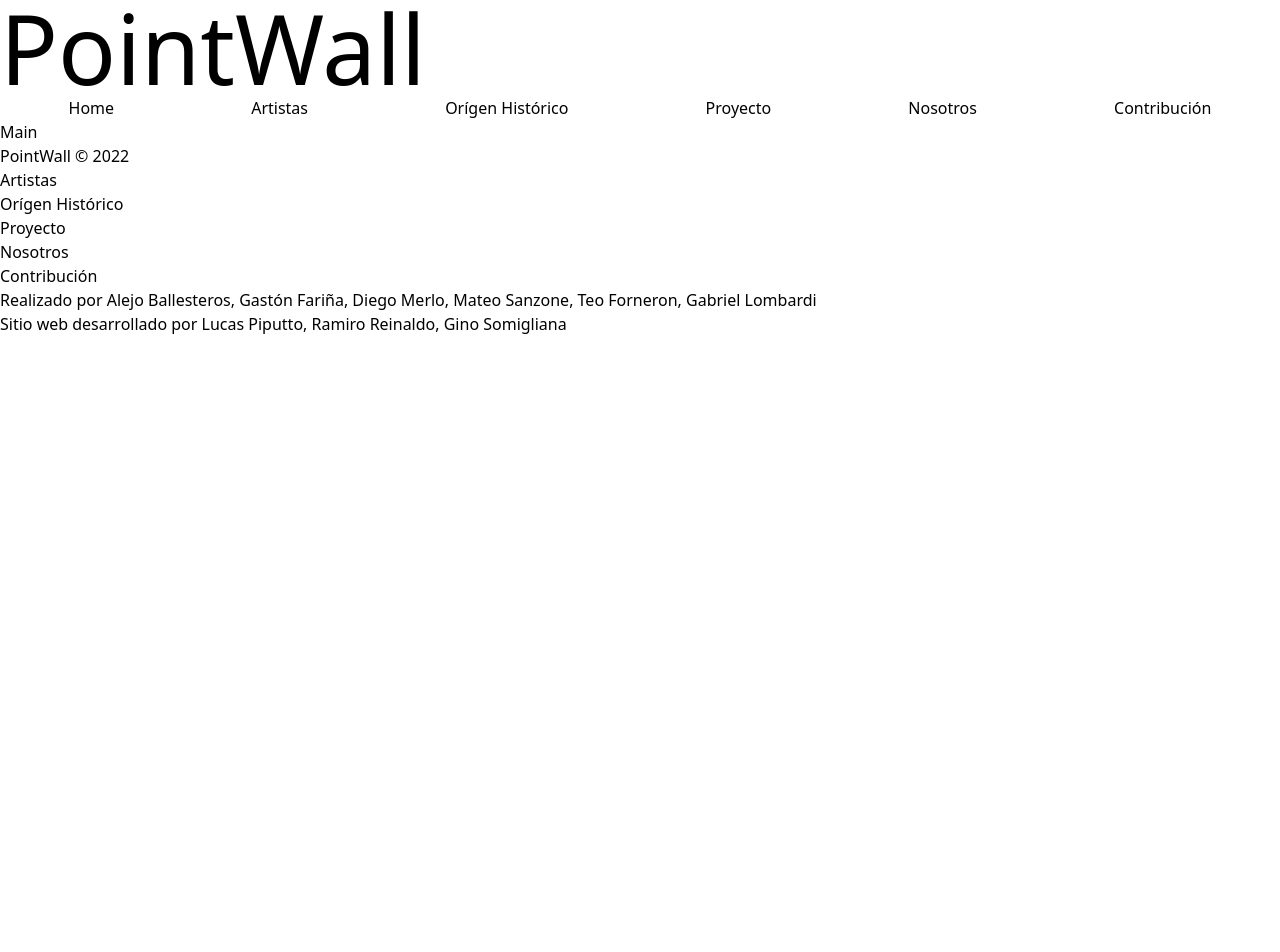
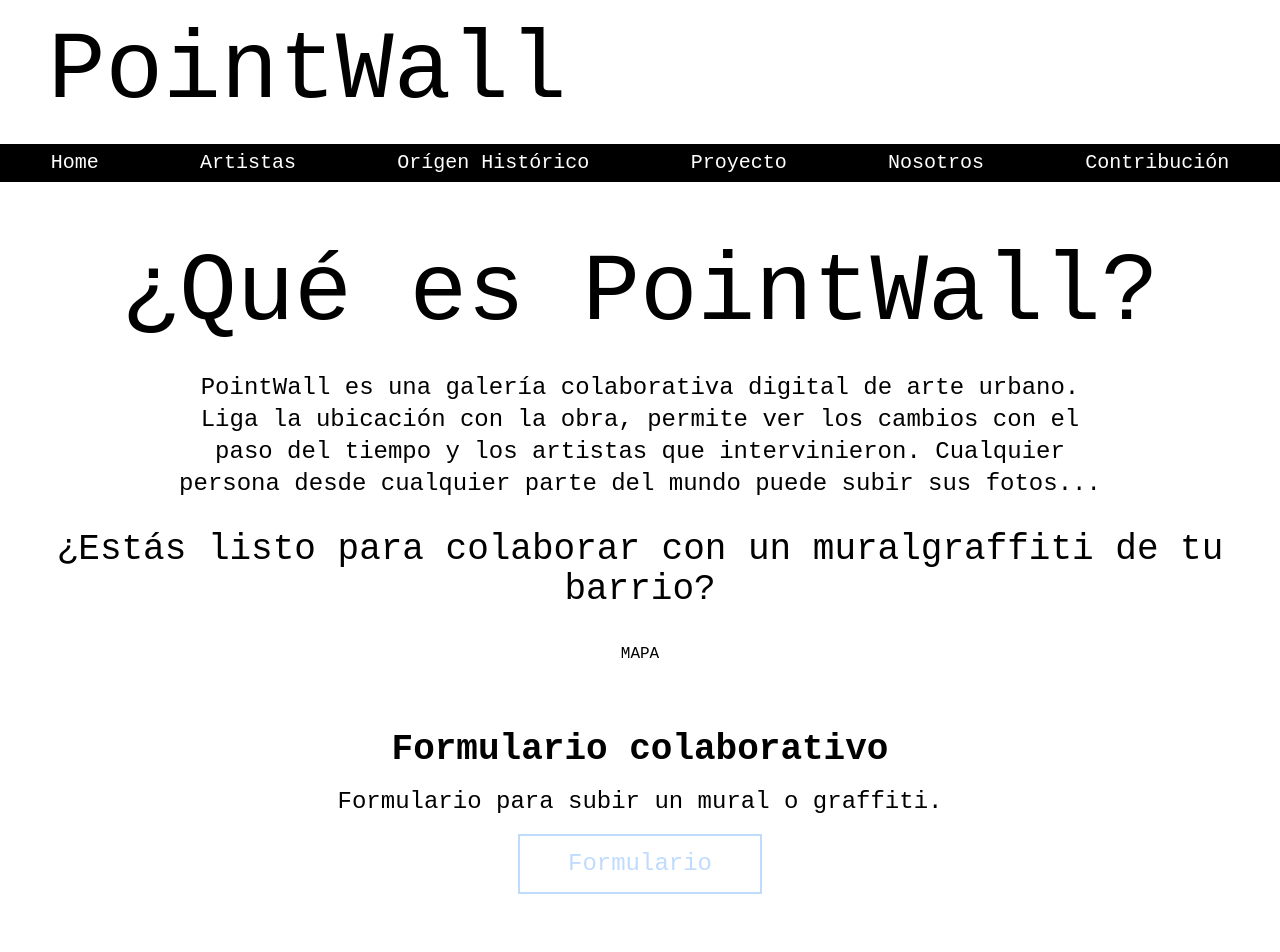
Before and after one commit to PointWall/pointwall, a Next.js app: page / in a window 1280 px wide. Shown: the top 952 px of the page. Before the commit the page ends 800 px from the top, so only its background shows below. Built offline with nearby package versions, Linux system fonts and the light colour scheme.

Commit message:
📝 Update layout and add content

```diff
--- a/components/Footer.tsx
+++ b/components/Footer.tsx
@@ -1,4 +1,5 @@
 // components
+import Image from 'next/image'
 import Link from 'next/link'
 
 const LINKS = [
@@ -26,31 +27,37 @@ const LINKS = [
     name: 'Contribución',
     url: '/contribucion',
     footerBg: 'pink'
+  },
+  {
+    name: 'Contacto',
+    url: '/contacto',
+    footerBg: 'white'
   }
 ]
 
 export default function Footer (): JSX.Element {
   return (
-    <footer>
-      <div>
-        <div>
-          <p>PointWall © 2022</p>
+    <footer className='bg-red-300 py-4 px-24'>
+      <div className='flex'>
+        <div className='flex flex-col items-center'>
+          <Image src='/images/PointWall.png' alt='logo' width={75} height={75} className='border-x border-y border-black p-2 rounded-full' />
+          <p className='w-max'>PointWall © 2023</p>
         </div>
-        <div>
-          <ul>
+        <div className='w-full'>
+          <ul className='flex justify-evenly'>
             {LINKS.map((link) => (
-              <li key={link.url}>
+              <li key={link.url} className='hover:underline'>
                 <Link href={link.url}>{link.name}</Link>
               </li>
             ))}
           </ul>
         </div>
       </div>
-      <p>
+      <p className='text-center my-2'>
         Realizado por Alejo Ballesteros, Gastón Fariña, Diego Merlo, Mateo Sanzone,
         Teo Forneron, Gabriel Lombardi
       </p>
-      <p>Sitio web desarrollado por Lucas Piputto, Ramiro Reinaldo, Gino Somigliana</p>
+      <p className='text-center'>Sitio web desarrollado por Lucas Piputto, Ramiro Reinaldo, Gino Somigliana</p>
     </footer>
   )
 }
--- a/components/Header.tsx
+++ b/components/Header.tsx
@@ -49,12 +49,12 @@ export default function Header (): JSX.Element {
 
   return (
     <header>
-      <h1 className='text-8xl'>PointWall</h1>
+      <h1 className='text-8xl font-light px-[.5em] py-[.25em]'>PointWall</h1>
       <nav>
-        <ul className='flex justify-around w-full'>
+        <ul className='bg-black text-white flex justify-around w-full'>
           {LINKS.map((link) => (
-            <li key={link.name}>
-              <Link href={link.url} className={`nav-link ${colorVariants[link.color]} transition`}>
+            <li key={link.name} className={`nav-link text-xl ${colorVariants[link.color]} transition`}>
+              <Link href={link.url} className='nav-link__text'>
                 {link.name}
               </Link>
             </li>
--- /dev/null
+++ b/components/Layout.tsx
@@ -0,0 +1,18 @@
+import Header from './Header'
+import Footer from './Footer'
+
+interface Props {
+  children: JSX.Element | JSX.Element[]
+}
+
+export default function Layout ({ children }: Props): JSX.Element {
+  return (
+    <>
+      <Header />
+      <main>
+        {children}
+      </main>
+      <Footer />
+    </>
+  )
+}
--- a/pages/artistas.tsx
+++ b/pages/artistas.tsx
@@ -1,3 +1,27 @@
+import Layout from '@/components/Layout'
+import { FormEvent } from 'react'
+
 export default function Page (): JSX.Element {
-  return (<div>Artistas</div>)
+  function handleFormSubmit (ev: FormEvent): void {
+    ev.preventDefault()
+  }
+
+  return (
+    <Layout>
+      <section className='text-center'>
+        <h1 className='text-8xl mt-16'>Artistas</h1>
+        <p className='text-2xl max-w-prose mx-auto my-[1.25em]'>
+          Busca el arte de tus artistas favoritos! Podes buscarlo con etiquetas, por lugar o por autor.
+          Si sos un artista que busca pubicar su arte, te invitamos a que te comuniques con nosotros.
+          O entra acá para más información.
+        </p>
+      </section>
+      <section>
+        <form onSubmit={handleFormSubmit} className='flex w-full justify-center gap-4 flex-wrap'>
+          <input type='text' className='border-2 p-2 text-xl' />
+          <button type='submit' className='text-xl border-2 hover:bg-yellow-100'>Buscar</button>
+        </form>
+      </section>
+    </Layout>
+  )
 }
--- /dev/null
+++ b/pages/contacto.tsx
@@ -0,0 +1,9 @@
+import Layout from '@/components/Layout'
+
+export default function Page (): JSX.Element {
+  return (
+    <Layout>
+      <h1>Contacto</h1>
+    </Layout>
+  )
+}
--- a/pages/index.tsx
+++ b/pages/index.tsx
@@ -1,21 +1,27 @@
 // import Image from 'next/image'
-// import { Inter } from 'next/font/google'
-import Footer from '@/components/Footer'
-import Header from '@/components/Header'
+import Layout from '@/components/Layout'
 import React from 'react'
-
-// const inter = Inter({ subsets: ['latin'] })
 
 export default function Home (): JSX.Element {
   return (
-    <>
-      <div className='selection:bg-black selection:text-white'>
-        <Header />
-        <main className=''>
-          <p>Main</p>
-        </main>
-        <Footer />
-      </div>
-    </>
+    <Layout>
+      <section className='text-center'>
+        <h1 className='text-8xl mt-16'>¿Qué es PointWall?</h1>
+        <p className='text-2xl max-w-prose mx-auto my-[1.25em]'>
+          PointWall es una galería colaborativa digital de arte urbano. Liga la ubicación con la obra, permite ver los cambios con el paso del tiempo y los artistas que intervinieron. Cualquier persona desde cualquier parte del mundo puede subir sus fotos...
+        </p>
+        <p className='text-4xl'>¿Estás listo para colaborar con un <span>mural</span><span>graffiti</span> de tu barrio?</p>
+      </section>
+      <section>
+        <div className='text-center my-8'>
+          MAPA
+        </div>
+      </section>
+      <section className='text-center my-16'>
+        <h2 className='text-4xl font-semibold'>Formulario colaborativo</h2>
+        <p className='text-2xl my-4'>Formulario para subir un mural o graffiti.</p>
+        <button className='form-link text-2xl relative border-2 border-blue-200 px-[2em] py-[.5em] text-blue-200 after:bg-blue-200'>Formulario</button>
+      </section>
+    </Layout>
   )
 }
--- a/styles/globals.css
+++ b/styles/globals.css
@@ -21,6 +21,8 @@
 body {
   color: rgb(var(--foreground-rgb));
   background: linear-gradient(var(--background-end-rgb));
+
+  font-family: 'Montserrat', monospace;
 }
 
 /* ::selection {
@@ -28,20 +30,35 @@ body {
   background: var(--selection-background);
 } */
 
+/* ::-webkit-scrollbar{
+  width: 1.25em;
+  border: inherit solid 5px;
+  background-color: var(--gris);
+}
+::-webkit-scrollbar-track{
+  background-color: var(--gris);
+}
+::-webkit-scrollbar-thumb{
+  background-image: linear-gradient(200deg, var(--gris) calc(12.5%*1), var(--rojo) calc(12.5%*1), var(--rojo) calc(12.5%*2), var(--naranja) calc(12.5%*2), var(--naranja) calc(12.5%*3), var(--amarillo) calc(12.5%*3), var(--amarillo) calc(12.5%*4), var(--verde) calc(12.5%*4), var(--verde) calc(12.5%*5), var(--azul) calc(12.5%*5), var(--azul) calc(12.5%*6), var(--rosa) calc(12.5%*6), var(--rosa) calc(12.5%*7), var(--gris) calc(12.5%*7));
+  background-size: cover;
+
+} */
+
 .nav-link {
   position: relative;
+  z-index: 10;
 }
 
 .nav-link::after {
-  content: '';
-  position: absolute;
-  width: 0%;
-  height: 3px;
   background-color: black;
   bottom: 0;
+  content: '';
+  height: 3px;
   left: 50%;
+  position: absolute;
+  transition: width ease .3s;
   translate: -50%;
-  transition: width ease .3s;
+  width: 0%;
   z-index: -1;
 }
 
@@ -52,6 +69,42 @@ body {
   width: 100%;
 }
 
+.nav-link__text {
+  display: block;
+  padding: .25em .5em;
+}
+
+.nav-link:hover .nav-link__text {
+  animation-name: linkTextColorAnimation;
+  animation-delay: .5s;
+  animation-duration: 1s;
+  animation-fill-mode: both;
+  color: inherit;
+}
+
+.form-link {
+  transition: color .3s;
+}
+
+.form-link:hover {
+  color: black;
+}
+
+.form-link::after {
+  content: '';
+  height: 100%;
+  right: 0;
+  position: absolute;
+  top: 0;
+  transition: width ease .3s;
+  width: 0%;
+  z-index: -1;
+}
+
+.form-link:hover::after {
+  width: 100%;
+  left: 0 ;
+}
 
 @keyframes linkAnimation {
   0% {
@@ -67,3 +120,12 @@ body {
     height: 100%;
   }
 }
+
+@keyframes linkTextColorAnimation {
+  0% {
+    color: inherit;
+  }
+  100% {
+      color: black;
+  }
+}
```
